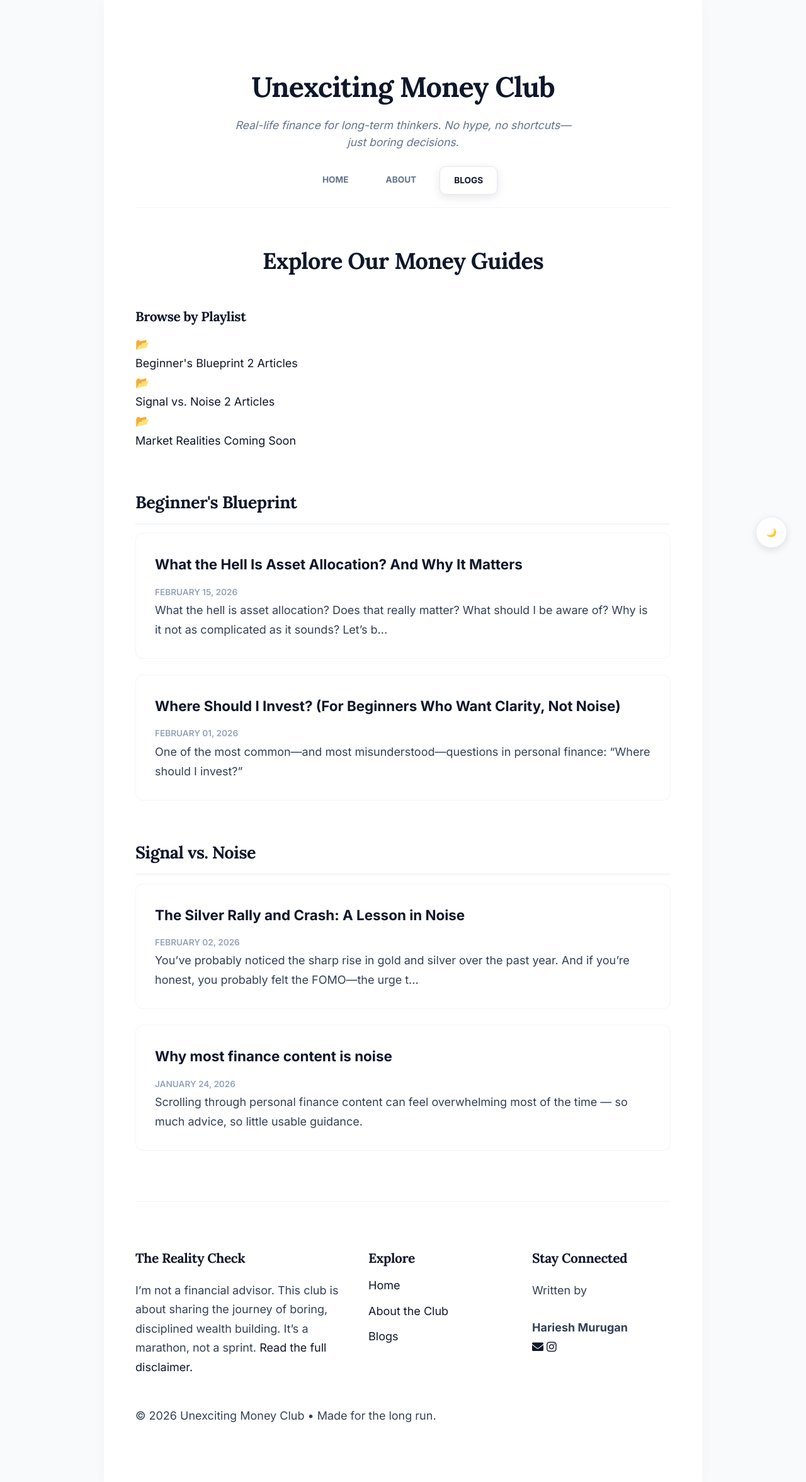
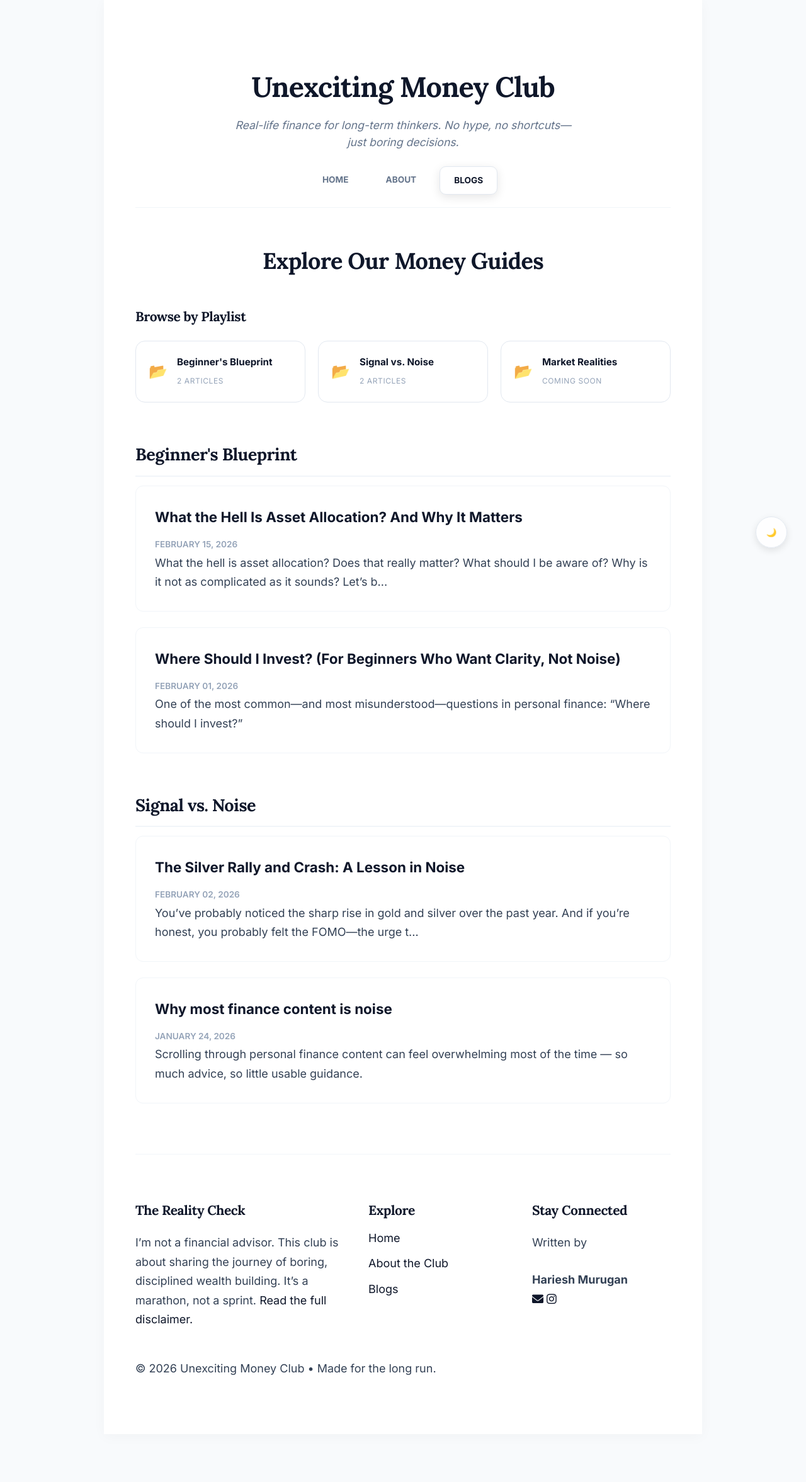
Before and after one commit to HarieshMK/HarieshMK.github.io, a Jekyll site: the page built from blogs.html, in a window 1280 px wide. Shown: the whole page at 63% size. Built offline with Jekyll 4.4.1, drawn with Linux system fonts in a browser that asks for light colours; after the commit the page ends 2277 px from its top, so only the background shows below that.

Commit message:
Update style.css

```diff
--- a/assets/css/style.css
+++ b/assets/css/style.css
@@ -233,3 +233,52 @@ a:not(.nav-list li a):not(.post-card-link):hover {
   .post-nav { flex-direction: column; }
   .footer-grid { grid-template-columns: 1fr; gap: 30px; }
 }
+/* ===== 9. FOLDER LAYOUT STYLES ===== */
+.category-section {
+  margin-bottom: 50px;
+}
+.folder-grid {
+  display: grid;
+  grid-template-columns: repeat(auto-fit, minmax(200px, 1fr));
+  gap: 20px;
+  margin-top: 20px;
+}
+.folder-card {
+  background: #ffffff;
+  border: 1px solid #e2e8f0;
+  border-radius: 15px;
+  padding: 20px;
+  display: flex;
+  align-items: center;
+  gap: 15px;
+  transition: all 0.3s ease;
+}
+.folder-card:hover {
+  border-color: #38bdf8;
+  transform: translateY(-3px);
+  box-shadow: 0 10px 20px rgba(0,0,0,0.05);
+}
+.folder-icon {
+  font-size: 1.5rem;
+}
+.folder-name {
+  display: block;
+  font-weight: 700;
+  color: #0f172a;
+  font-size: 0.95rem;
+}
+.folder-count {
+  font-size: 0.75rem;
+  color: #94a3b8;
+  text-transform: uppercase;
+  letter-spacing: 0.05em;
+}
+
+/* Dark Mode support for Folders */
+.dark-theme .folder-card {
+  background: #1e293b !important;
+  border-color: #334155 !important;
+}
+.dark-theme .folder-name {
+  color: #ffffff !important;
+}
```
